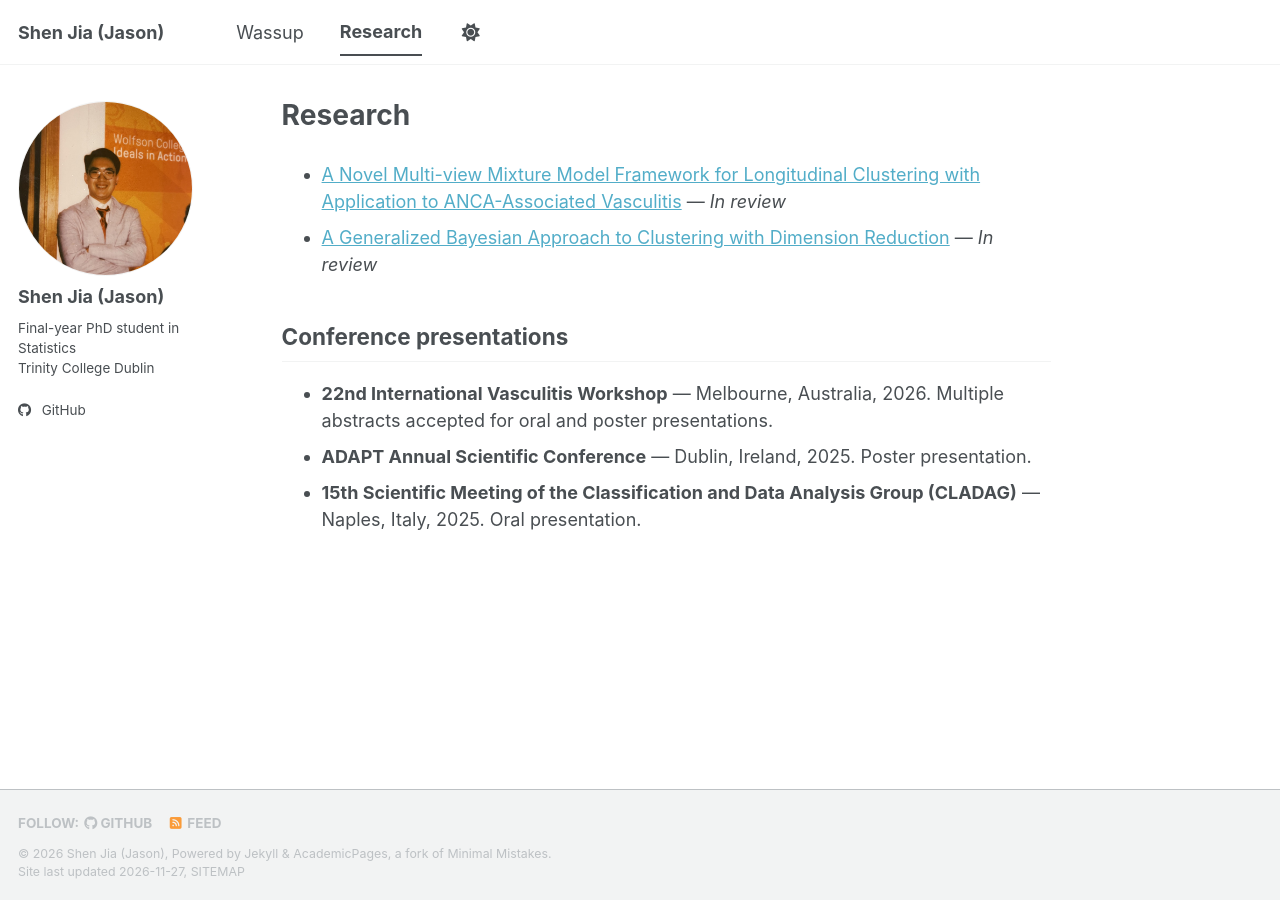
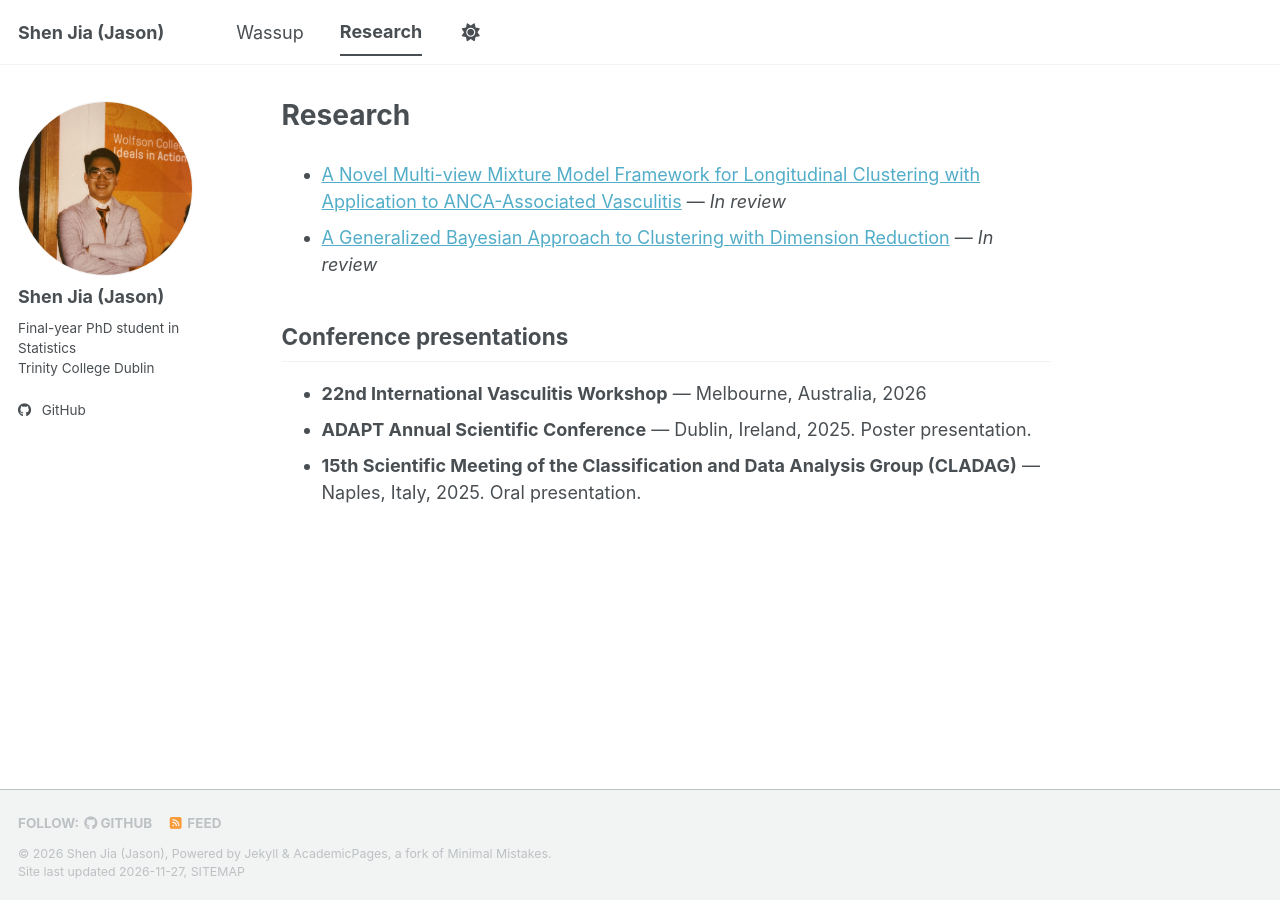
Before and after one commit to sj-631/sj-631.github.io, a Jekyll site: the page built from _pages/research.md, in a window 1280 px wide. Built offline with Jekyll 4.4.1, drawn with Linux system fonts in a browser that asks for light colours; a script bundle is joined from its source files by our own code; a style sheet for code colours, icons or effects is not loaded.

Commit message:
Shorten first conference entry

```diff
--- a/_pages/research.md
+++ b/_pages/research.md
@@ -9,6 +9,6 @@ author_profile: true
 
 ## Conference presentations
 
-- **22nd International Vasculitis Workshop** — Melbourne, Australia, 2026. Multiple abstracts accepted for oral and poster presentations.
+- **22nd International Vasculitis Workshop** — Melbourne, Australia, 2026
 - **ADAPT Annual Scientific Conference** — Dublin, Ireland, 2025. Poster presentation.
 - **15th Scientific Meeting of the Classification and Data Analysis Group (CLADAG)** — Naples, Italy, 2025. Oral presentation.
```
